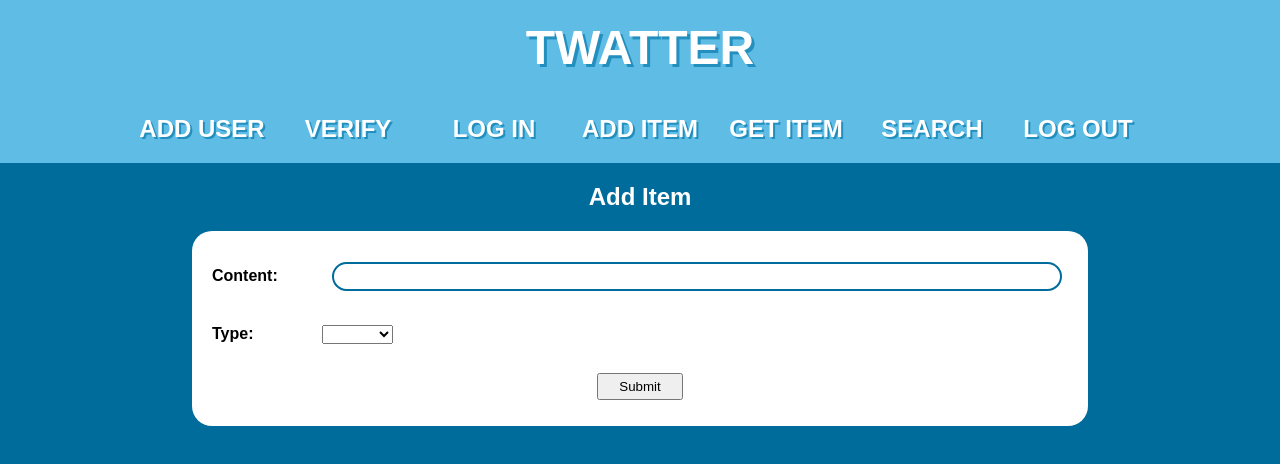
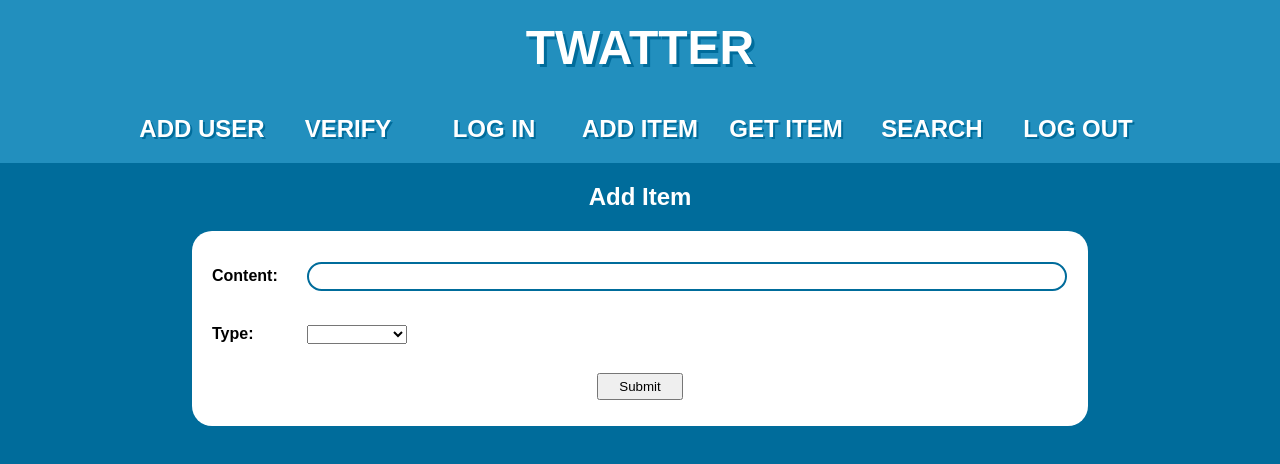
Before and after one commit to mszenczewski/twatter-frontend, a React (Create React App) app: page /twatter/additem in a window 1280 px wide. Shown: the top 464 px of the page. Built offline with nearby package versions, Linux system fonts and the light colour scheme.

Commit message:
more css

```diff
--- a/src/App.css
+++ b/src/App.css
@@ -15,13 +15,13 @@
   font-size: 24px;
   font-weight: bold;
   text-decoration: none;
-  text-shadow: 2px 2px var(--secondary);
+  text-shadow: 2px 2px var(--dark);
   width: 126px;
   display: inline-block;
 }
 
 .navbar_button:hover {
-  background-color: var(--secondary);
+  background-color: var(--white);
 }
 
 #navbar {
@@ -29,14 +29,14 @@
   padding-bottom: 10px;
   display: block;
   position: relative;
-  background-color: var(--main);
+  background-color: var(--secondary);
   text-align: center;
 }
 
 #banner {
   display: block;
   position: relative;
-  background-color: var(--main);
+  background-color: var(--secondary);
 }
 
 #banner_title {
@@ -48,7 +48,7 @@
   padding-bottom: 20px;
   padding-top: 20px;
   text-align: center;
-  text-shadow: 3px 3px var(--secondary);
+  text-shadow: 3px 3px var(--dark);
   text-decoration: none;
 }
 
@@ -78,12 +78,12 @@ form {
 
 label {
   display: inline-block;
-  width: 90px;
+  width: 65px;
   padding: 20px;
 }
 
 input {
-  width: calc(100% - 180px);
+  width: calc(100% - 150px);
   padding: 5px;
   margin: 10px;
   border-radius: 20px;
@@ -93,6 +93,12 @@ input {
 button {
   padding: 4px 20px;
   font-size: 10pt;
+}
+
+#typeList {
+  display: inline-block;
+  margin-left: 10px;
+  width: 100px;
 }
 
 button:not(#copy_timestamp_button) {
```
